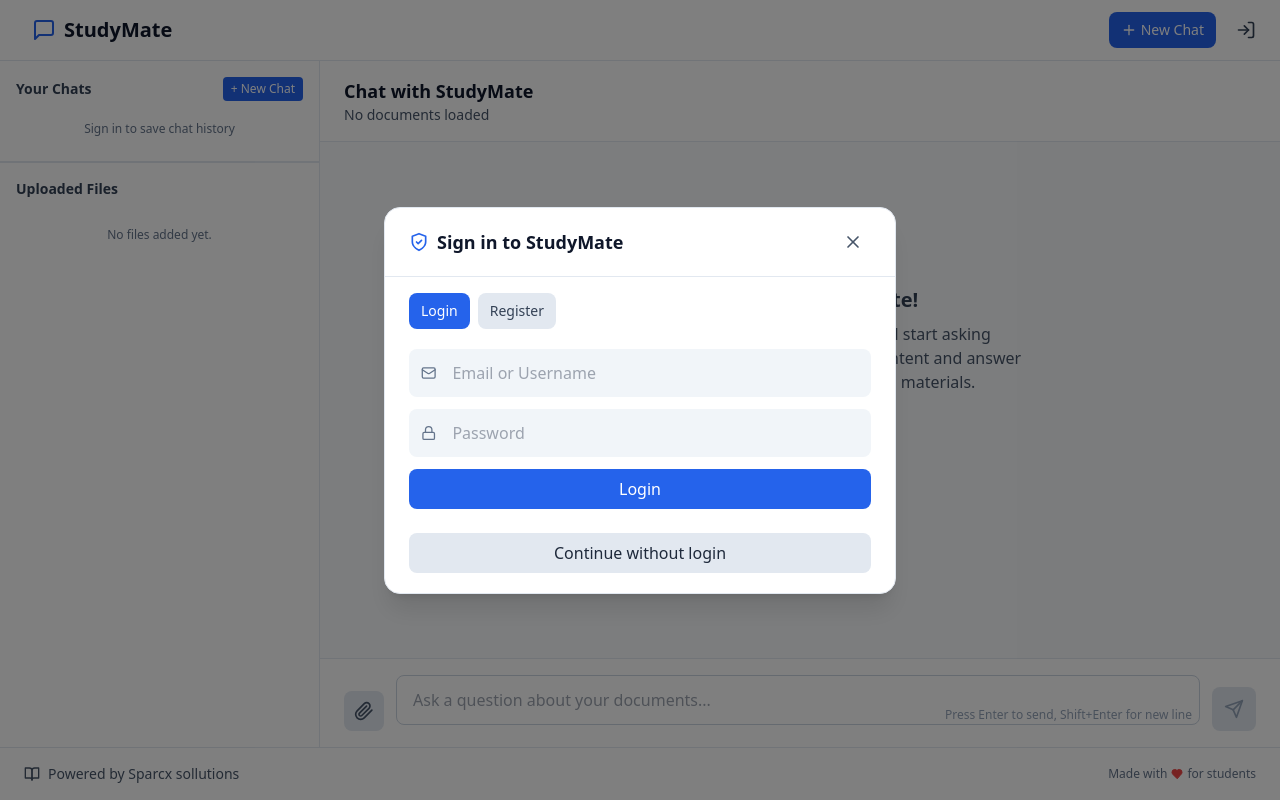
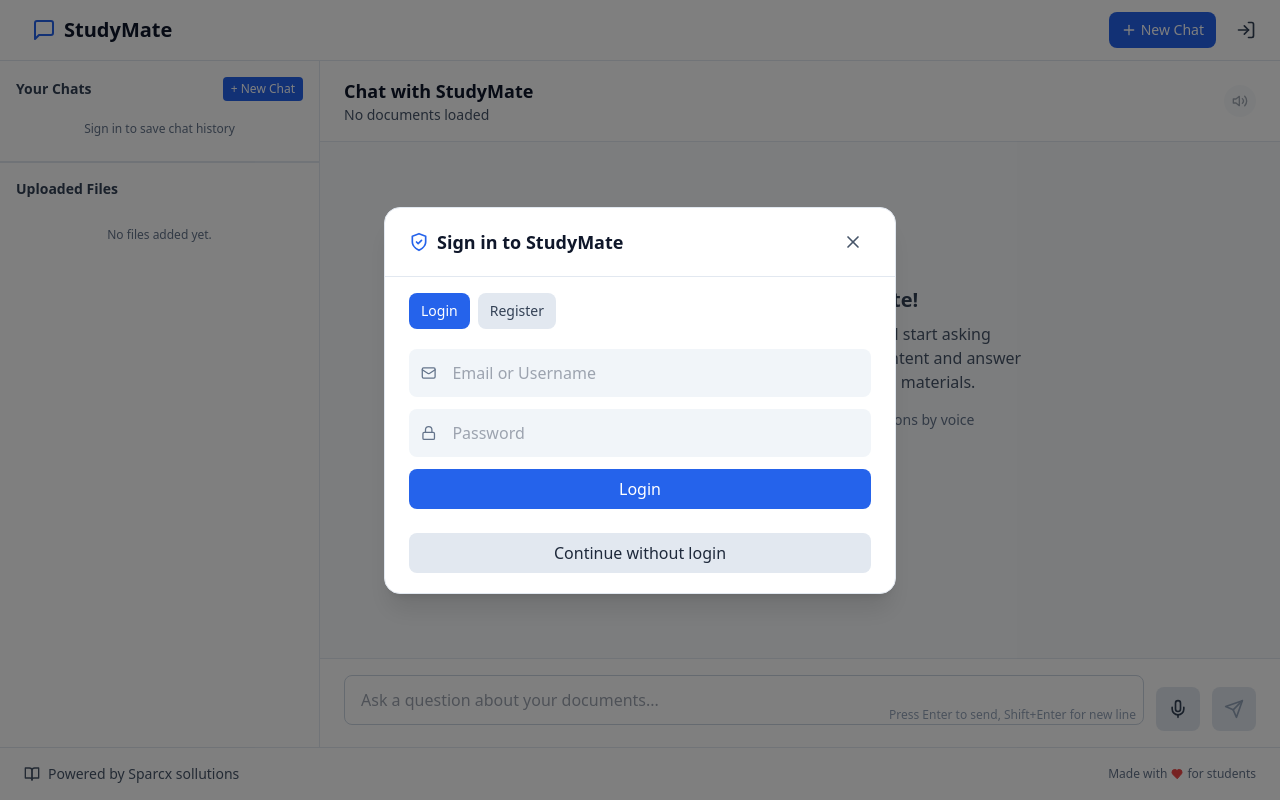
Before and after one commit to inno-vin/studymate-frontend, a React (Create React App) app: page / in a window 1280 px wide. Built offline with nearby package versions, Linux system fonts and the light colour scheme.

Commit message:
Update ChatInterface.js

```diff
--- a/src/components/ChatInterface.js
+++ b/src/components/ChatInterface.js
@@ -1,29 +1,30 @@
-import React, { useRef, useState, useEffect } from 'react';
+import React, { useState, useRef, useEffect } from 'react';
 import { motion, AnimatePresence } from 'framer-motion';
-import { Send, Bot, FileText, Upload, X, Paperclip } from 'lucide-react';
+import { Send, Bot, FileText, Mic, MicOff, Volume2, VolumeX } from 'lucide-react';
+import ChatMessage from './ChatMessage';
 
-const prettyBytes = (bytes = 0) => {
-  if (!bytes) return '0 Bytes';
-  const k = 1024;
-  const sizes = ['Bytes', 'KB', 'MB', 'GB'];
-  const i = Math.floor(Math.log(bytes) / Math.log(k));
-  return `${parseFloat((bytes / Math.pow(k, i)).toFixed(2))} ${sizes[i]}`;
-};
-
-const iconForMime = (mime = '') => {
-  if (mime.includes('pdf')) return <FileText className="w-4 h-4" />;
-  return <FileText className="w-4 h-4" />;
-};
-
-const ChatInterface = ({ chatHistory, onSendMessage, isLoading, uploadedDocs, onFileUpload, onRemoveDoc, maxFiles = 10 }) => {
+const ChatInterface = ({ chatHistory, onSendMessage, isLoading, uploadedDocs }) => {
   const [message, setMessage] = useState('');
   const [isTyping, setIsTyping] = useState(false);
-  const [isDragOver, setIsDragOver] = useState(false);
-  const [error, setError] = useState('');
-  const [showFileUpload, setShowFileUpload] = useState(false);
+  const [isListening, setIsListening] = useState(false);
+  const [isSpeaking, setIsSpeaking] = useState(false);
+  const [speechSupported, setSpeechSupported] = useState(true);
   const messagesEndRef = useRef(null);
   const textareaRef = useRef(null);
-  const fileInputRef = useRef(null);
+  const recognitionRef = useRef(null);
+  const synthesisRef = useRef(null);
+
+  // Check if speech APIs are supported
+  useEffect(() => {
+    if (!('webkitSpeechRecognition' in window || 'SpeechRecognition' in window)) {
+      setSpeechSupported(false);
+      console.warn('Speech recognition not supported in this browser');
+    }
+
+    if (!('speechSynthesis' in window)) {
+      console.warn('Speech synthesis not supported in this browser');
+    }
+  }, []);
 
   const scrollToBottom = () => {
     messagesEndRef.current?.scrollIntoView({ behavior: 'smooth' });
@@ -41,52 +42,102 @@
     }
   }, [isLoading]);
 
-  // File upload functions
-  const enforceLimit = (files) => {
-    const remaining = Math.max(0, maxFiles - uploadedDocs.length);
-    return remaining > 0 ? files.slice(0, remaining) : [];
+  // Initialize speech recognition
+  const initSpeechRecognition = () => {
+    if (!speechSupported) return;
+
+    const SpeechRecognition = window.SpeechRecognition || window.webkitSpeechRecognition;
+    recognitionRef.current = new SpeechRecognition();
+    recognitionRef.current.continuous = false;
+    recognitionRef.current.interimResults = true;
+    recognitionRef.current.lang = 'en-US';
+
+    recognitionRef.current.onstart = () => {
+      setIsListening(true);
     };
 
-  const validateFiles = (files) => {
-    const MAX = 25 * 1024 * 1024; // 25MB to match backend
-    const over = files.find(f => f.size > MAX);
-    if (over) {
-      setError(`"${over.name}" exceeds 25MB limit.`);
-      return files.filter(f => f.size <= MAX);
-    }
-    return files;
+    recognitionRef.current.onresult = (event) => {
+      const transcript = Array.from(event.results)
+        .map(result => result[0])
+        .map(result => result.transcript)
+        .join('');
+
+      setMessage(transcript);
     };
 
-  const handleDragOver = (e) => {
-    e.preventDefault();
-    setIsDragOver(true);
-    setError('');
+    recognitionRef.current.onerror = (event) => {
+      console.error('Speech recognition error', event.error);
+      setIsListening(false);
     };
 
-  const handleDragLeave = (e) => {
-    e.preventDefault();
-    setIsDragOver(false);
+    recognitionRef.current.onend = () => {
+      setIsListening(false);
+    };
   };
 
-  const handleDrop = (e) => {
-    e.preventDefault();
-    setIsDragOver(false);
-    setError('');
-    const files = Array.from(e.dataTransfer.files || []);
-    if (!files.length) return;
-    const valid = validateFiles(files);
-    const bounded = enforceLimit(valid);
-    if (bounded.length) onFileUpload(bounded);
+  // Toggle speech recognition
+  const toggleListening = () => {
+    if (!speechSupported) {
+      alert('Speech recognition is not supported in your browser');
+      return;
+    }
+
+    if (isListening) {
+      recognitionRef.current.stop();
+    } else {
+      if (!recognitionRef.current) {
+        initSpeechRecognition();
+      }
+      recognitionRef.current.start();
+    }
   };
 
-  const handleFileSelect = (e) => {
-    const files = Array.from(e.target.files || []);
-    setError('');
-    const valid = validateFiles(files);
-    const bounded = enforceLimit(valid);
-    if (bounded.length) onFileUpload(bounded);
-    if (fileInputRef.current) fileInputRef.current.value = '';
+  // Speak text using speech synthesis
+  const speakText = (text) => {
+    if (!('speechSynthesis' in window)) return;
+
+    // Stop any ongoing speech
+    window.speechSynthesis.cancel();
+
+    const utterance = new SpeechSynthesisUtterance(text);
+    utterance.rate = 0.9;
+    utterance.pitch = 1;
+    utterance.volume = 1;
+
+    utterance.onstart = () => {
+      setIsSpeaking(true);
     };
+
+    utterance.onend = () => {
+      setIsSpeaking(false);
+    };
+
+    utterance.onerror = () => {
+      setIsSpeaking(false);
+    };
+
+    synthesisRef.current = utterance;
+    window.speechSynthesis.speak(utterance);
+  };
+
+  // Stop speaking
+  const stopSpeaking = () => {
+    if (window.speechSynthesis) {
+      window.speechSynthesis.cancel();
+      setIsSpeaking(false);
+    }
+  };
+
+  // Auto-speak the last assistant message
+  useEffect(() => {
+    if (chatHistory.length > 0) {
+      const lastMessage = chatHistory[chatHistory.length - 1];
+      if (lastMessage.role === 'assistant' && !lastMessage.isError) {
+        // Speak the assistant's response
+        speakText(lastMessage.content);
+      }
+    }
+  }, [chatHistory]);
 
   const handleSubmit = (e) => {
     e.preventDefault();
@@ -140,6 +191,7 @@
             </p>
           </div>
 
+          <div className="flex items-center space-x-3">
             {uploadedDocs.length > 0 && (
               <div className="flex items-center space-x-2">
                 <FileText className="w-4 h-4 text-primary-500" />
@@ -148,6 +200,30 @@
                 </span>
               </div>
             )}
+
+            {/* Voice controls */}
+            <div className="flex items-center space-x-2">
+              <button
+                onClick={isSpeaking ? stopSpeaking : () => {
+                  const lastAssistantMessage = [...chatHistory]
+                    .reverse()
+                    .find(msg => msg.role === 'assistant' && !msg.isError);
+
+                  if (lastAssistantMessage) {
+                    speakText(lastAssistantMessage.content);
+                  }
+                }}
+                disabled={!chatHistory.some(msg => msg.role === 'assistant' && !msg.isError)}
+                className={`p-2 rounded-full ${isSpeaking
+                  ? 'bg-red-100 text-red-600'
+                  : 'bg-academic-100 text-academic-600 hover:bg-academic-200'
+                } ${!chatHistory.some(msg => msg.role === 'assistant' && !msg.isError) ? 'opacity-50 cursor-not-allowed' : ''}`}
+                title={isSpeaking ? 'Stop speaking' : 'Read last response'}
+              >
+                {isSpeaking ? <VolumeX size={16} /> : <Volume2 size={16} />}
+              </button>
+            </div>
+          </div>
         </div>
       </div>
 
@@ -168,34 +244,20 @@
                 Upload your academic documents and start asking questions. I'll help you understand
                 the content and answer your queries based on the uploaded materials.
               </p>
+              {speechSupported && (
+                <p className="text-academic-500 text-sm mt-4">
+                  Use the microphone button to ask questions by voice
+                </p>
+              )}
             </motion.div>
           ) : (
             chatHistory.map((msg, index) => (
-              <div
+              <ChatMessage
                 key={msg.id}
-                className={`flex ${msg.role === 'user' ? 'justify-end' : 'justify-start'}`}
-              >
-                <div className={`max-w-3/4 rounded-lg p-4 ${msg.role === 'user' ? 'bg-primary-600 text-white' : 'bg-academic-100 text-academic-800'}`}>
-                  <div className="flex items-start justify-between">
-                    <div className="flex-1">
-                      <p className="whitespace-pre-wrap">{msg.content}</p>
-                      {msg.sources && msg.sources.length > 0 && (
-                        <div className="mt-2 text-xs">
-                          <p className="font-medium">Sources:</p>
-                          <ul className="list-disc list-inside">
-                            {msg.sources.map((source, i) => (
-                              <li key={i}>{source}</li>
-                            ))}
-                          </ul>
-                        </div>
-                      )}
-                    </div>
-                    <span className="text-xs opacity-70 ml-2 mt-1">
-                      {formatTimestamp(msg.timestamp)}
-                    </span>
-                  </div>
-                </div>
-              </div>
+                message={msg}
+                formatTimestamp={formatTimestamp}
+                isLast={index === chatHistory.length - 1}
+              />
             ))
           )}
         </AnimatePresence>
@@ -233,111 +295,45 @@
           </motion.div>
         )}
 
+        {/* Listening Indicator */}
+        {isListening && (
+          <motion.div
+            initial={{ opacity: 0, y: 10 }}
+            animate={{ opacity: 1, y: 0 }}
+            className="flex items-center space-x-3 p-4 bg-blue-50 rounded-lg border border-blue-200"
+          >
+            <div className="w-8 h-8 bg-blue-100 rounded-full flex items-center justify-center">
+              <Mic className="w-4 h-4 text-blue-600" />
+            </div>
+            <div className="flex items-center space-x-1">
+              <span className="text-sm text-blue-600">Listening...</span>
+              <div className="flex space-x-1">
+                <motion.div
+                  className="w-2 h-2 bg-blue-400 rounded-full"
+                  animate={{ scale: [1, 1.5, 1] }}
+                  transition={{ duration: 1, repeat: Infinity, delay: 0 }}
+                />
+                <motion.div
+                  className="w-2 h-2 bg-blue-400 rounded-full"
+                  animate={{ scale: [1, 1.5, 1] }}
+                  transition={{ duration: 1, repeat: Infinity, delay: 0.2 }}
+                />
+                <motion.div
+                  className="w-2 h-2 bg-blue-400 rounded-full"
+                  animate={{ scale: [1, 1.5, 1] }}
+                  transition={{ duration: 1, repeat: Infinity, delay: 0.4 }}
+                />
+              </div>
+            </div>
+          </motion.div>
+        )}
+
         <div ref={messagesEndRef} />
       </div>
 
-      {/* Message Input with File Upload */}
+      {/* Message Input */}
       <div className="bg-white border-t border-academic-200 px-6 py-4">
-        {/* File Upload Area */}
-        <AnimatePresence>
-          {showFileUpload && (
-            <motion.div
-              initial={{ opacity: 0, height: 0 }}
-              animate={{ opacity: 1, height: 'auto' }}
-              exit={{ opacity: 0, height: 0 }}
-              className="mb-4 overflow-hidden"
-            >
-              <div
-                className={`relative border-2 border-dashed rounded-lg p-4 text-center transition-all duration-200 ${
-                  isDragOver ? 'border-primary-400 bg-primary-50' : 'border-academic-300 hover:border-academic-400'
-                }`}
-                onDragOver={handleDragOver}
-                onDragLeave={handleDragLeave}
-                onDrop={handleDrop}
-              >
-                <Upload className={`w-6 h-6 mx-auto mb-2 ${isDragOver ? 'text-primary-500' : 'text-academic-400'}`} />
-                <p className="text-sm text-academic-700">
-                  Drag & drop files here, or
-                </p>
-                <button
-                  type="button"
-                  onClick={() => fileInputRef.current?.click()}
-                  className="mt-2 text-sm px-3 py-1 rounded bg-primary-600 text-white hover:bg-primary-700 transition-colors"
-                >
-                  Browse files
-                </button>
-                <input
-                  ref={fileInputRef}
-                  type="file"
-                  multiple
-                  className="hidden"
-                  onChange={handleFileSelect}
-                />
-                <p className="mt-2 text-xs text-academic-500">
-                  Up to {maxFiles} files, 25MB each.
-                </p>
-                <AnimatePresence>
-                  {error && (
-                    <motion.div
-                      initial={{ opacity: 0, y: 8 }}
-                      animate={{ opacity: 1, y: 0 }}
-                      exit={{ opacity: 0, y: -8 }}
-                      className="mt-2 text-xs text-red-600"
-                    >
-                      {error}
-                    </motion.div>
-                  )}
-                </AnimatePresence>
-              </div>
-
-              {/* Uploaded files list */}
-              {uploadedDocs.length > 0 && (
-                <div className="mt-3 space-y-2 max-h-32 overflow-y-auto">
-                  {uploadedDocs.map((doc) => (
-                    <div
-                      key={doc.id}
-                      className="flex items-center justify-between bg-academic-50 border border-academic-200 rounded-lg px-3 py-2"
-                    >
-                      <div className="flex items-center gap-2 min-w-0">
-                        <div className="text-academic-500">
-                          {iconForMime(doc.file?.type)}
-                        </div>
-                        <div className="min-w-0">
-                          <div className="text-sm font-medium text-academic-800 truncate">
-                            {doc.name}
-                          </div>
-                          <div className="text-xs text-academic-500">
-                            {doc.file?.type || 'application/octet-stream'} • {prettyBytes(doc.size)}
-                          </div>
-                        </div>
-                      </div>
-                      <button
-                        className="p-1 rounded hover:bg-academic-200 text-academic-500"
-                        onClick={() => onRemoveDoc(doc.id)}
-                        aria-label="Remove file"
-                        title="Remove file"
-                      >
-                        <X className="w-4 h-4" />
-                      </button>
-                    </div>
-                  ))}
-                </div>
-              )}
-            </motion.div>
-          )}
-        </AnimatePresence>
-
         <form onSubmit={handleSubmit} className="flex items-end space-x-3">
-          <button
-            type="button"
-            onClick={() => setShowFileUpload(!showFileUpload)}
-            className={`p-2.5 rounded-lg transition-all duration-200 ${
-              showFileUpload ? 'bg-primary-600 text-white' : 'bg-academic-200 text-academic-600 hover:bg-academic-300'
-            }`}
-          >
-            <Paperclip className="w-5 h-5" />
-          </button>
-
           <div className="flex-1 relative">
             <textarea
               ref={textareaRef}
@@ -345,7 +341,7 @@
               onChange={handleTextareaChange}
               onKeyDown={handleKeyDown}
               placeholder="Ask a question about your documents..."
-              className="input-field resize-none min-h-[44px] max-h-32 overflow-y-auto w-full"
+              className="input-field resize-none min-h-[44px] max-h-32 overflow-y-auto"
               rows={1}
               disabled={isLoading}
             />
@@ -354,6 +350,25 @@
             </div>
           </div>
 
+          {/* Microphone Button */}
+          {speechSupported && (
+            <motion.button
+              type="button"
+              onClick={toggleListening}
+              disabled={isLoading}
+              whileHover={{ scale: 1.05 }}
+              whileTap={{ scale: 0.95 }}
+              className={`p-3 rounded-lg transition-all duration-200 ${
+                isListening
+                  ? 'bg-red-600 hover:bg-red-700 text-white'
+                  : 'bg-academic-200 hover:bg-academic-300 text-academic-700'
+              } ${isLoading ? 'opacity-50 cursor-not-allowed' : ''}`}
+            >
+              {isListening ? <MicOff className="w-5 h-5" /> : <Mic className="w-5 h-5" />}
+            </motion.button>
+          )}
+
+          {/* Send Button */}
           <motion.button
             type="submit"
             disabled={!message.trim() || isLoading}
```
Lines whose indentation alone changed are shown as unchanged.
